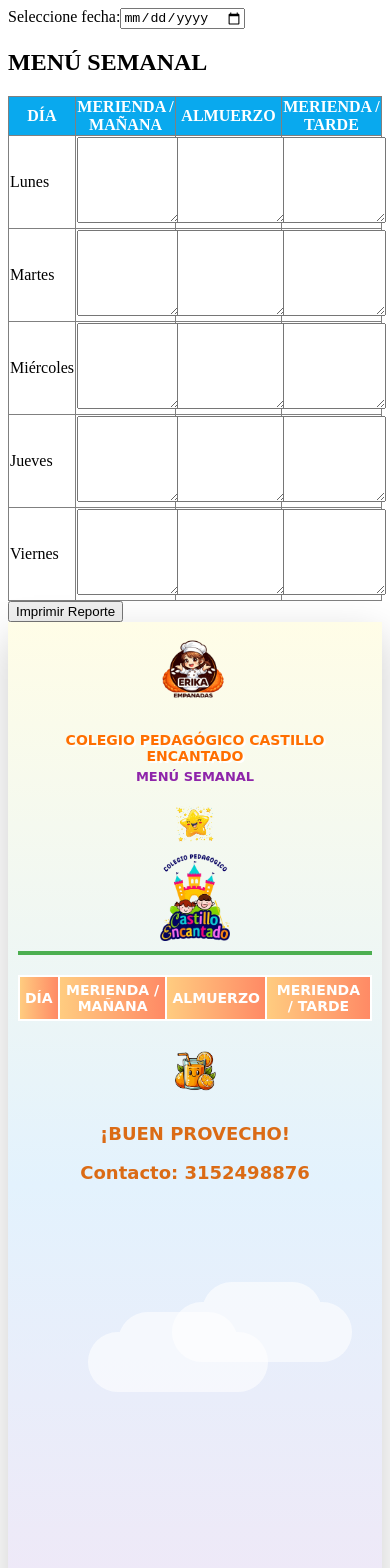
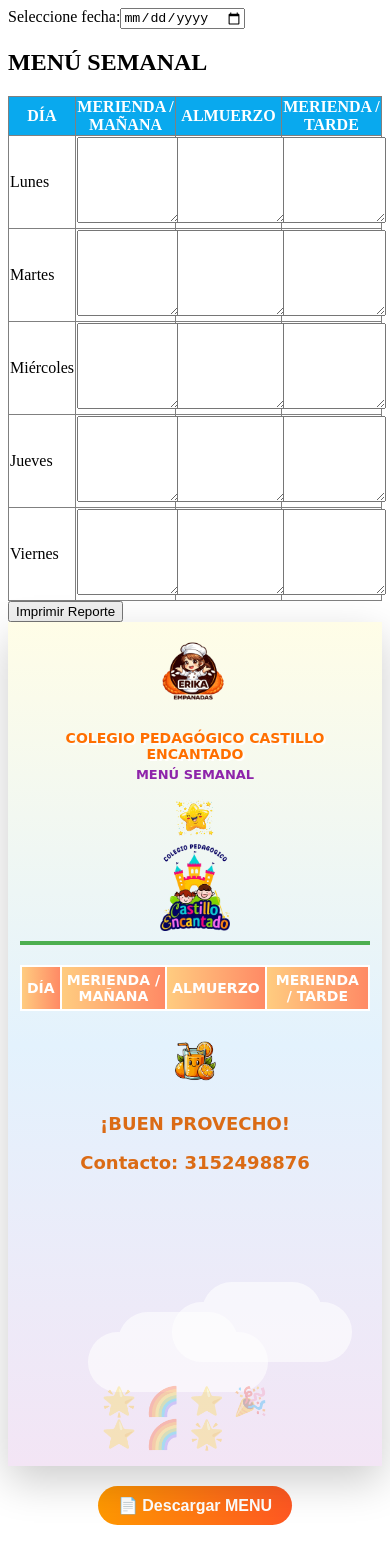
Before and after one commit to jhonf79/foodclass-menu, a Vue app: page / in a window 390 px wide. Shown: the top 1568 px of the page. After the commit the page ends 1533 px from the top, so only its background shows below. Built offline with nearby package versions, Linux system fonts and the light colour scheme; the HTML template or start-up script is replaced by a standard one.

Commit message:
proyect listo

```diff
--- a/src/components/MenuReport.vue
+++ b/src/components/MenuReport.vue
@@ -559,25 +559,31 @@ const getIconByDay = (day) => {
 
   .report {
     width: 100%;
-    height: 100%;
-    padding: 10px;
+    min-height: 100vh;   /* ocupa toda la pantalla */
+    height: auto;        /* permite crecer si el contenido es más grande */
+    padding: 12px;
+    box-sizing: border-box;
   }
 
   .header {
     flex-direction: column;
     text-align: center;
+    gap: 6px;
   }
 
   .logo-izquierda {
     width: 90px;
+    height: auto;
   }
 
   .logo-derecha {
     width: 70px;
+    height: auto;
   }
 
   .menu-table {
     font-size: 11px;
+    width: 100%;
   }
 
   .menu-table th,
```
